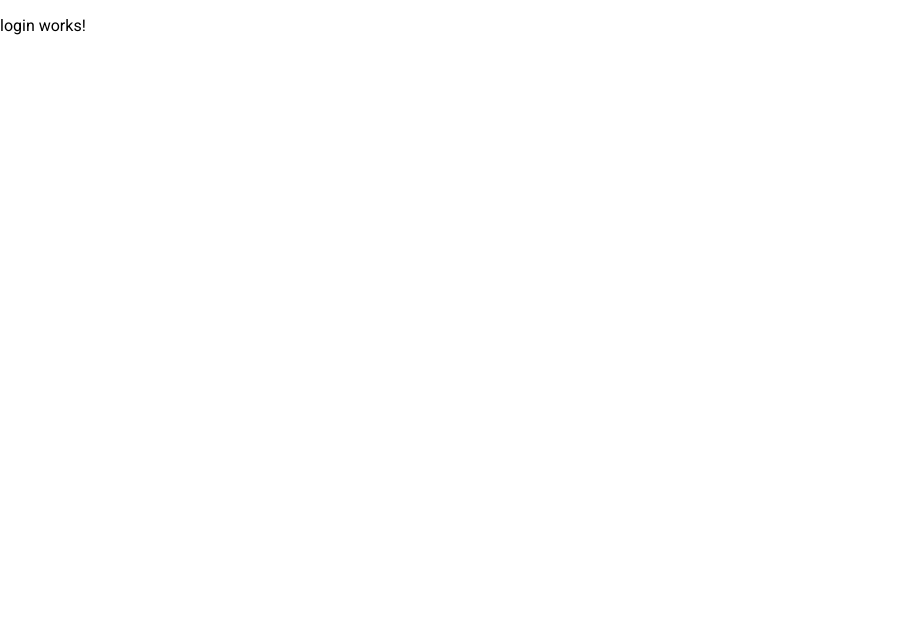
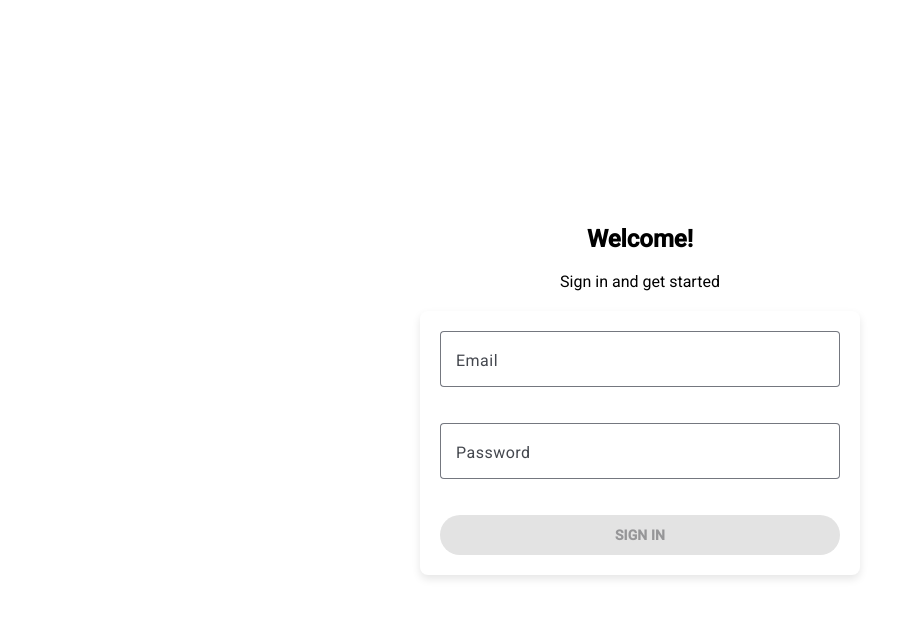
Before and after one commit to alisonwu6/my-angular-typescript-lab, an Angular app: page /login in a window 1280 px wide. Shown: the top 618 px of the page, without its empty margins (0-920 px from the left). Built offline with nearby package versions, Linux system fonts and the light colour scheme.

Commit message:
feat: login page & shared button and input components

```diff
--- a/src/app/features/auth/login/login.component.html
+++ b/src/app/features/auth/login/login.component.html
@@ -1 +1,25 @@
-<p>login works!</p>
+<div class="login-container">
+  <h2>Welcome!</h2>
+  <div>Sign in and get started</div>
+  <form [formGroup]="form" (ngSubmit)="submitForm()" class="form-box">
+    <app-input
+      label="Email"
+      type="email"
+      placeholder="Enter email"
+      [control]="form.controls.email">
+    </app-input>
+    <app-input
+      label="Password"
+      type="password"
+      placeholder="Enter password"
+      [control]="form.controls.password">
+    </app-input>
+    <app-button
+      text="Sign in"
+      color="primary"
+      variant="raised"
+      type="submit"
+      [disabled]="form.invalid">
+    </app-button>
+  </form>
+</div>
--- a/src/app/features/auth/login/login.component.scss
+++ b/src/app/features/auth/login/login.component.scss
@@ -0,0 +1,20 @@
+.login-container {
+  display: flex;
+  flex-direction: column;
+  align-items: center;
+  justify-content: center;
+  height: 100vh;
+
+  .form-box {
+    margin: 20px 0;
+    width: 100%;
+    max-width: 400px;
+    padding: 20px;
+    border-radius: 8px;
+    box-shadow: 0 4px 8px rgba(0, 0, 0, 0.1);
+    background: white;
+    display: flex;
+    flex-direction: column;
+    gap: 16px;
+  }
+}
--- a/src/app/features/auth/login/login.component.ts
+++ b/src/app/features/auth/login/login.component.ts
@@ -1,11 +1,33 @@
 import { Component } from '@angular/core';
+import {
+  FormControl,
+  FormGroup,
+  ReactiveFormsModule,
+  Validators,
+} from '@angular/forms';
+
+import { InputComponent } from '../../../shared/components/input/input.component';
+import { ButtonComponent } from '../../../shared/components/button/button.component';
 
 @Component({
   selector: 'app-login',
-  imports: [],
+  standalone: true,
+  imports: [ReactiveFormsModule, InputComponent, ButtonComponent],
   templateUrl: './login.component.html',
-  styleUrl: './login.component.scss'
+  styleUrl: './login.component.scss',
 })
 export class LoginComponent {
+  form = new FormGroup({
+    email: new FormControl('', [Validators.required, Validators.email]),
+    password: new FormControl('', [
+      Validators.required,
+      Validators.minLength(6),
+    ]),
+  });
 
+  submitForm() {
+    if (this.form.valid) {
+      console.log('Form Submitted:', this.form.value);
+    }
+  }
 }
--- /dev/null
+++ b/src/app/shared/components/button/button.component.html
@@ -0,0 +1,23 @@
+<button mat-button *ngIf="variant === 'flat'"
+  [color]="color"
+  [disabled]="disabled"
+  [type]="type">
+  <mat-icon *ngIf="icon">{{ icon }}</mat-icon>
+  {{ text }}
+</button>
+
+<button mat-raised-button *ngIf="variant === 'raised'"
+  [color]="color"
+  [disabled]="disabled"
+  [type]="type">
+  <mat-icon *ngIf="icon">{{ icon }}</mat-icon>
+  {{ text }}
+</button>
+
+<button mat-stroked-button *ngIf="variant === 'stroked'"
+  [color]="color"
+  [disabled]="disabled"
+  [type]="type">
+  <mat-icon *ngIf="icon">{{ icon }}</mat-icon>
+  {{ text }}
+</button>
--- /dev/null
+++ b/src/app/shared/components/button/button.component.scss
@@ -0,0 +1,13 @@
+button {
+  display: flex;
+  align-items: center;
+  justify-content: center;
+  gap: 8px;
+  width: 100%;
+  font-weight: bold;
+  text-transform: uppercase;
+
+  mat-icon {
+    font-size: 20px;
+  }
+}
--- /dev/null
+++ b/src/app/shared/components/input/input.component.html
@@ -0,0 +1,19 @@
+<mat-form-field appearance="outline">
+  <mat-label>{{ label }}</mat-label>
+  <input
+    matInput
+    [type]="type"
+    [placeholder]="placeholder"
+    [required]="required"
+    [formControl]="control"
+    class="input-field"
+    />
+
+  <!-- Error Messages -->
+  <mat-error *ngIf="hasError && control.hasError('required')">
+    This field is required
+  </mat-error>
+  <mat-error *ngIf="hasError && control.hasError('email')">
+    Invalid email format
+  </mat-error>
+</mat-form-field>
--- /dev/null
+++ b/src/app/shared/components/input/input.component.scss
@@ -0,0 +1,3 @@
+mat-form-field {
+  width: 100%;
+}
--- /dev/null
+++ b/src/app/shared/components/input/input.component.ts
@@ -0,0 +1,60 @@
+import { NgIf } from '@angular/common';
+import {
+  Component,
+  Input, // 讓父元件傳遞資料
+  forwardRef, // 用於解決 useExisting 的循環依賴問題
+} from '@angular/core';
+import {
+  FormControl,
+  ReactiveFormsModule,
+  ControlValueAccessor, // 介面，讓元件與 Angular 表單整合
+  NG_VALUE_ACCESSOR, // NG_VALUE_ACCESSOR 讓 Angular 表單識別這個元件
+} from '@angular/forms';
+import { MatError, MatFormField, MatLabel } from '@angular/material/form-field';
+import { MatInput } from '@angular/material/input';
+
+@Component({
+  selector: 'app-input',
+  standalone: true,
+  imports: [ReactiveFormsModule, MatLabel, MatInput, MatFormField, MatError, NgIf],
+  templateUrl: './input.component.html',
+  styleUrls: ['./input.component.scss'],
+  providers: [
+    {
+      provide: NG_VALUE_ACCESSOR, // 讓這個元件被 Angular 表單當作原生 input 使用
+      useExisting: forwardRef(() => InputComponent),
+      multi: true, // Multiple form controls can be registered under NG_VALUE_ACCESSOR.
+    },
+  ],
+})
+export class InputComponent implements ControlValueAccessor {
+  // @Input() Properties (接收外部輸入)
+  @Input() label = ''; // 標籤名稱
+  @Input() type = 'text'; // 預設為 text
+  @Input() placeholder = ''; // 預設 placeholder
+  @Input() required = false; // 必填設定
+  @Input() control!: FormControl; // Expecting a FormControl instance
+
+  value = '';
+  onChange = (value: string) => {};
+  onTouched = () => {};
+
+  // This receives the value from Angular Forms and updates the component.
+  writeValue(value: string): void {
+    console.log('input value', value);
+    this.value = value;
+  }
+
+  registerOnChange(fn: (value: string) => void): void {
+    this.onChange = fn;
+  }
+
+  // 點擊或離開
+  registerOnTouched(fn: () => void): void {
+    this.onTouched = fn;
+  }
+
+  get hasError() {
+    return this.control.invalid && (this.control.dirty || this.control.touched);
+  }
+}
```
Also changed, not shown: src/app/shared/components/button/button.component.ts (added, +20 -0 lines), 2 other files (tests, documents, lock files or other folders).
